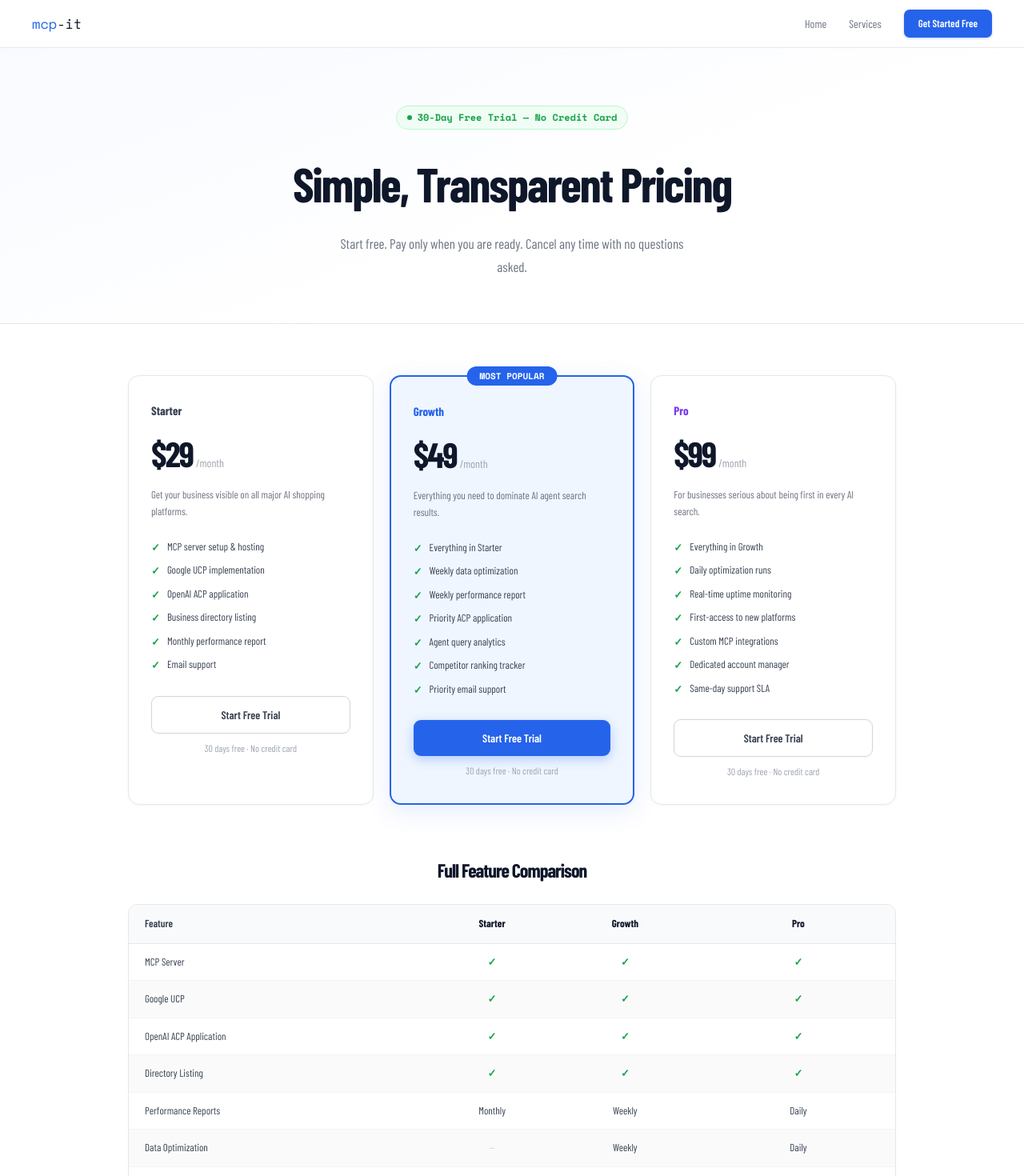
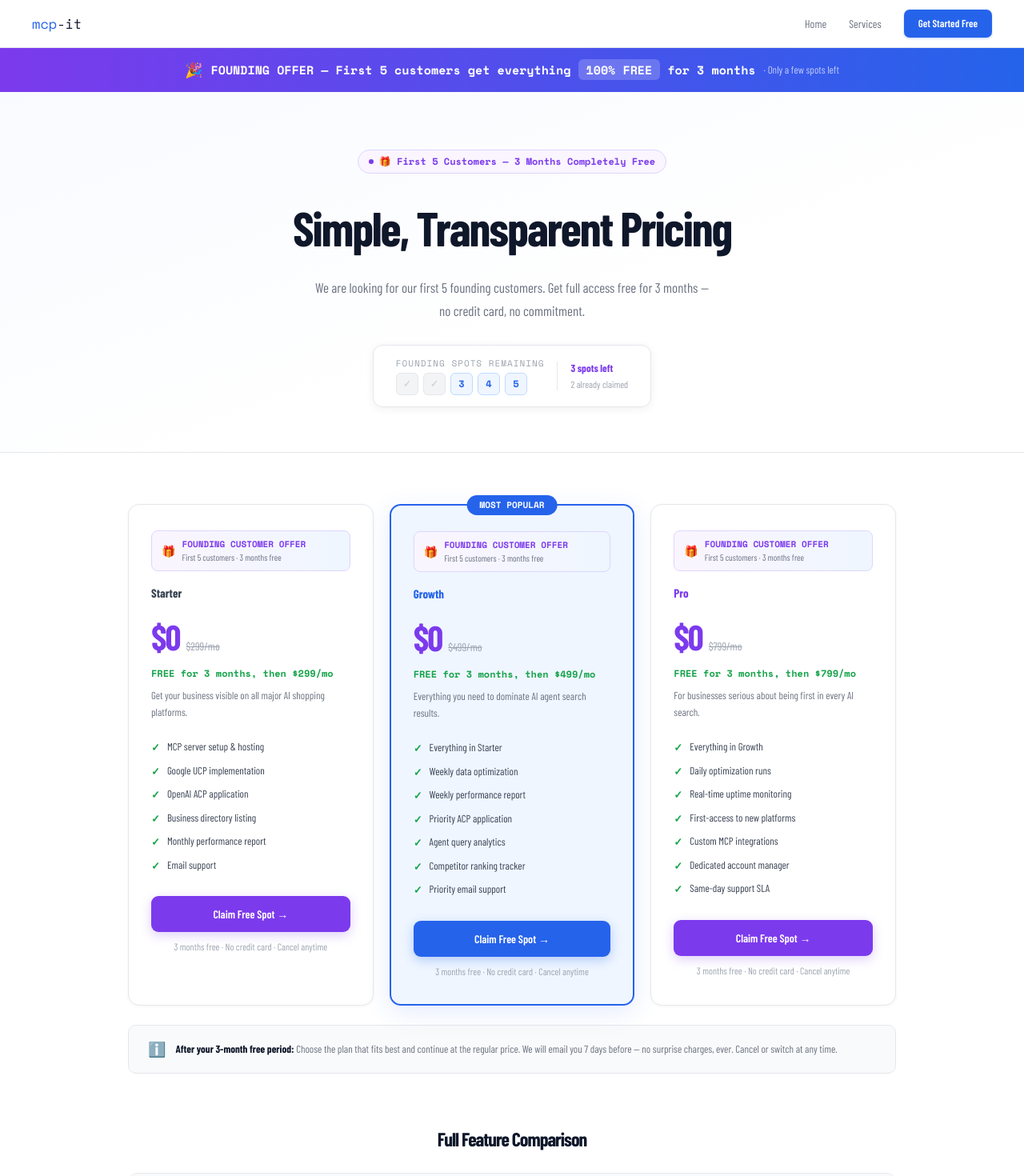
Before and after one commit to Sanju-369/mcp-it-, a Next.js app: page /pricing in a window 1280 px wide. Shown: the top 1470 px of the page at 80% size. Built offline with nearby package versions, Linux system fonts and the light colour scheme; a web font is replaced by a local one.

Commit message:
Update page.tsx

```diff
--- a/app/pricing/page.tsx
+++ b/app/pricing/page.tsx
@@ -1,4 +1,3 @@
-
 import Link from 'next/link'
 
 export default function Pricing() {
@@ -15,18 +14,48 @@ export default function Pricing() {
         </div>
       </header>
 
+      {/* FOUNDING CUSTOMER BANNER */}
+      <div style={{ background: 'linear-gradient(90deg, #7c3aed 0%, #2563eb 100%)', padding: '14px 40px', textAlign: 'center' }}>
+        <div style={{ display: 'inline-flex', alignItems: 'center', gap: 10, flexWrap: 'wrap', justifyContent: 'center' }}>
+          <span style={{ fontSize: 18 }}>🎉</span>
+          <span style={{ color: '#fff', fontWeight: 700, fontSize: 15, fontFamily: 'var(--font-mono)' }}>
+            FOUNDING OFFER — First 5 customers get everything <span style={{ background: 'rgba(255,255,255,0.2)', padding: '2px 10px', borderRadius: 6 }}>100% FREE</span> for 3 months
+          </span>
+          <span style={{ color: 'rgba(255,255,255,0.7)', fontSize: 13 }}>· Only a few spots left</span>
+        </div>
+      </div>
+
       {/* HERO */}
       <section style={{ padding: '72px 40px 56px', background: 'linear-gradient(160deg, #f8faff 0%, #ffffff 60%)', textAlign: 'center', borderBottom: '1px solid #e5e7eb' }}>
-        <div style={{ display: 'inline-flex', alignItems: 'center', gap: 7, background: '#f0fdf4', border: '1px solid #bbf7d0', borderRadius: 100, padding: '5px 13px', marginBottom: 22, fontSize: 12, fontWeight: 600, color: '#16a34a', fontFamily: 'var(--font-mono)' }}>
-          <span style={{ width: 6, height: 6, background: '#16a34a', borderRadius: '50%' }} />
-          30-Day Free Trial — No Credit Card
+        <div style={{ display: 'inline-flex', alignItems: 'center', gap: 7, background: '#faf5ff', border: '1px solid #ddd6fe', borderRadius: 100, padding: '5px 13px', marginBottom: 22, fontSize: 12, fontWeight: 600, color: '#7c3aed', fontFamily: 'var(--font-mono)' }}>
+          <span style={{ width: 6, height: 6, background: '#7c3aed', borderRadius: '50%', display: 'inline-block' }} />
+          🎁 First 5 Customers — 3 Months Completely Free
         </div>
         <h1 style={{ fontSize: 'clamp(34px, 5vw, 60px)', fontWeight: 700, letterSpacing: '-2px', marginBottom: 16 }}>
           Simple, Transparent Pricing
         </h1>
-        <p style={{ fontSize: 17, color: '#6b7280', maxWidth: 460, margin: '0 auto', lineHeight: 1.7 }}>
-          Start free. Pay only when you are ready. Cancel any time with no questions asked.
+        <p style={{ fontSize: 17, color: '#6b7280', maxWidth: 500, margin: '0 auto', lineHeight: 1.7 }}>
+          We are looking for our first 5 founding customers. Get full access free for 3 months — no credit card, no commitment.
         </p>
+
+        {/* Spots counter */}
+        <div style={{ display: 'inline-flex', alignItems: 'center', gap: 16, marginTop: 28, background: '#fff', border: '1px solid #e5e7eb', borderRadius: 12, padding: '14px 28px', boxShadow: '0 2px 12px rgba(0,0,0,0.06)' }}>
+          <div style={{ textAlign: 'left' }}>
+            <div style={{ fontSize: 11, color: '#9ca3af', fontFamily: 'var(--font-mono)', letterSpacing: 1, textTransform: 'uppercase', marginBottom: 4 }}>Founding Spots Remaining</div>
+            <div style={{ display: 'flex', gap: 6 }}>
+              {[1,2,3,4,5].map(n => (
+                <div key={n} style={{ width: 28, height: 28, borderRadius: 6, background: n <= 2 ? '#f3f4f6' : '#eff6ff', border: n <= 2 ? '1px solid #e5e7eb' : '1px solid #bfdbfe', display: 'flex', alignItems: 'center', justifyContent: 'center', fontSize: 12, fontWeight: 700, color: n <= 2 ? '#d1d5db' : '#2563eb', fontFamily: 'var(--font-mono)' }}>
+                  {n <= 2 ? '✓' : n}
+                </div>
+              ))}
+            </div>
+          </div>
+          <div style={{ width: 1, height: 36, background: '#e5e7eb' }} />
+          <div style={{ textAlign: 'left' }}>
+            <div style={{ fontSize: 13, fontWeight: 700, color: '#7c3aed' }}>3 spots left</div>
+            <div style={{ fontSize: 12, color: '#9ca3af' }}>2 already claimed</div>
+          </div>
+        </div>
       </section>
 
       {/* PLANS */}
@@ -35,7 +64,7 @@ export default function Pricing() {
           {[
             {
               name: 'Starter',
-              price: '$29',
+              price: '$299',
               desc: 'Get your business visible on all major AI shopping platforms.',
               color: '#374151',
               popular: false,
@@ -43,7 +72,7 @@ export default function Pricing() {
             },
             {
               name: 'Growth',
-              price: '$49',
+              price: '$499',
               desc: 'Everything you need to dominate AI agent search results.',
               color: '#2563eb',
               popular: true,
@@ -51,7 +80,7 @@ export default function Pricing() {
             },
             {
               name: 'Pro',
-              price: '$99',
+              price: '$799',
               desc: 'For businesses serious about being first in every AI search.',
               color: '#7c3aed',
               popular: false,
@@ -71,11 +100,22 @@ export default function Pricing() {
                   MOST POPULAR
                 </div>
               )}
+
+              {/* Founding offer badge */}
+              <div style={{ background: 'linear-gradient(90deg, #faf5ff, #eff6ff)', border: '1px solid #ddd6fe', borderRadius: 8, padding: '8px 12px', marginBottom: 16, display: 'flex', alignItems: 'center', gap: 8 }}>
+                <span style={{ fontSize: 14 }}>🎁</span>
+                <div>
+                  <div style={{ fontSize: 11, fontWeight: 700, color: '#7c3aed', fontFamily: 'var(--font-mono)' }}>FOUNDING CUSTOMER OFFER</div>
+                  <div style={{ fontSize: 11, color: '#6b7280' }}>First 5 customers · 3 months free</div>
+                </div>
+              </div>
+
               <div style={{ fontSize: 15, fontWeight: 700, color: plan.color, marginBottom: 10 }}>{plan.name}</div>
-              <div style={{ display: 'flex', alignItems: 'baseline', gap: 4, marginBottom: 8 }}>
-                <span style={{ fontSize: 44, fontWeight: 700, letterSpacing: '-2px', color: '#0f172a' }}>{plan.price}</span>
-                <span style={{ fontSize: 14, color: '#9ca3af' }}>/month</span>
+              <div style={{ display: 'flex', alignItems: 'baseline', gap: 8, marginBottom: 4 }}>
+                <span style={{ fontSize: 44, fontWeight: 700, letterSpacing: '-2px', color: '#7c3aed' }}>$0</span>
+                <span style={{ fontSize: 14, color: '#9ca3af', textDecoration: 'line-through' }}>{plan.price}/mo</span>
               </div>
+              <div style={{ fontSize: 12, color: '#16a34a', fontWeight: 600, fontFamily: 'var(--font-mono)', marginBottom: 8 }}>FREE for 3 months, then {plan.price}/mo</div>
               <p style={{ fontSize: 13, color: '#6b7280', marginBottom: 24, lineHeight: 1.6 }}>{plan.desc}</p>
               <div style={{ marginBottom: 28 }}>
                 {plan.features.map(f => (
@@ -87,19 +127,27 @@ export default function Pricing() {
               </div>
               <Link href="/#register" style={{
                 display: 'block', textAlign: 'center',
-                background: plan.popular ? '#2563eb' : '#fff',
-                color: plan.popular ? '#fff' : '#374151',
-                border: plan.popular ? 'none' : '1px solid #d1d5db',
+                background: plan.popular ? '#2563eb' : '#7c3aed',
+                color: '#fff',
+                border: 'none',
                 padding: '12px', borderRadius: 9,
                 fontWeight: 600, fontSize: 14,
                 textDecoration: 'none',
-                boxShadow: plan.popular ? '0 4px 14px rgba(37,99,235,0.3)' : 'none',
+                boxShadow: plan.popular ? '0 4px 14px rgba(37,99,235,0.3)' : '0 4px 14px rgba(124,58,237,0.25)',
               }}>
-                Start Free Trial
+                Claim Free Spot →
               </Link>
-              <p style={{ textAlign: 'center', marginTop: 9, fontSize: 12, color: '#9ca3af' }}>30 days free · No credit card</p>
+              <p style={{ textAlign: 'center', marginTop: 9, fontSize: 12, color: '#9ca3af' }}>3 months free · No credit card · Cancel anytime</p>
             </div>
           ))}
+        </div>
+
+        {/* After free period note */}
+        <div style={{ maxWidth: 960, margin: '24px auto 0', background: '#f9fafb', border: '1px solid #e5e7eb', borderRadius: 10, padding: '16px 24px', display: 'flex', alignItems: 'center', gap: 12 }}>
+          <span style={{ fontSize: 18 }}>ℹ️</span>
+          <p style={{ fontSize: 13, color: '#6b7280', lineHeight: 1.6, margin: 0 }}>
+            <strong style={{ color: '#0f172a' }}>After your 3-month free period:</strong> Choose the plan that fits best and continue at the regular price. We will email you 7 days before — no surprise charges, ever. Cancel or switch at any time.
+          </p>
         </div>
       </section>
 
@@ -134,6 +182,13 @@ export default function Pricing() {
                     ))}
                   </tr>
                 ))}
+                {/* Founding offer row */}
+                <tr style={{ background: 'linear-gradient(90deg, #faf5ff, #eff6ff)', borderTop: '2px solid #ddd6fe' }}>
+                  <td style={{ padding: '13px 20px', color: '#7c3aed', fontWeight: 700, fontSize: 13 }}>🎁 Founding Customer Price</td>
+                  {['$0 / 3 mo', '$0 / 3 mo', '$0 / 3 mo'].map((v, j) => (
+                    <td key={j} style={{ padding: '13px 20px', textAlign: 'center', color: '#7c3aed', fontWeight: 700, fontSize: 13 }}>{v}</td>
+                  ))}
+                </tr>
               </tbody>
             </table>
           </div>
@@ -146,7 +201,8 @@ export default function Pricing() {
           <h2 style={{ fontSize: 28, fontWeight: 700, letterSpacing: '-1px', marginBottom: 36, textAlign: 'center' }}>Frequently Asked Questions</h2>
           <div style={{ display: 'flex', flexDirection: 'column', gap: 12 }}>
             {[
-              { q: 'How does the free trial work?', a: '30 days of full access on any plan. No credit card required to start. We send a reminder before the trial ends and only charge if you choose to continue.' },
+              { q: 'What is the founding customer offer?', a: 'The first 5 businesses to register get full access to their chosen plan completely free for 3 months. No credit card required. After 3 months, you simply choose to continue at the regular price or cancel — no pressure.' },
+              { q: 'How do I know if I am one of the first 5?', a: 'Register now and we will confirm your founding customer status by email within a few hours. If the 5 spots are already filled, you will automatically go onto our regular 30-day free trial instead.' },
               { q: 'How quickly will my business go live?', a: 'Your MCP server and Google UCP are typically live within 48 hours of registration. The OpenAI ACP application is submitted immediately but requires OpenAI approval, which varies.' },
               { q: 'Do I need any technical knowledge?', a: 'None whatsoever. You fill in a form with your business details. We handle everything — building, deploying, connecting, and maintaining.' },
               { q: 'Are there transaction fees on sales?', a: 'We charge no transaction fees. When customers purchase via ChatGPT ACP, OpenAI applies a 4% platform fee directly to that transaction — but that is separate from your subscription.' },
```
